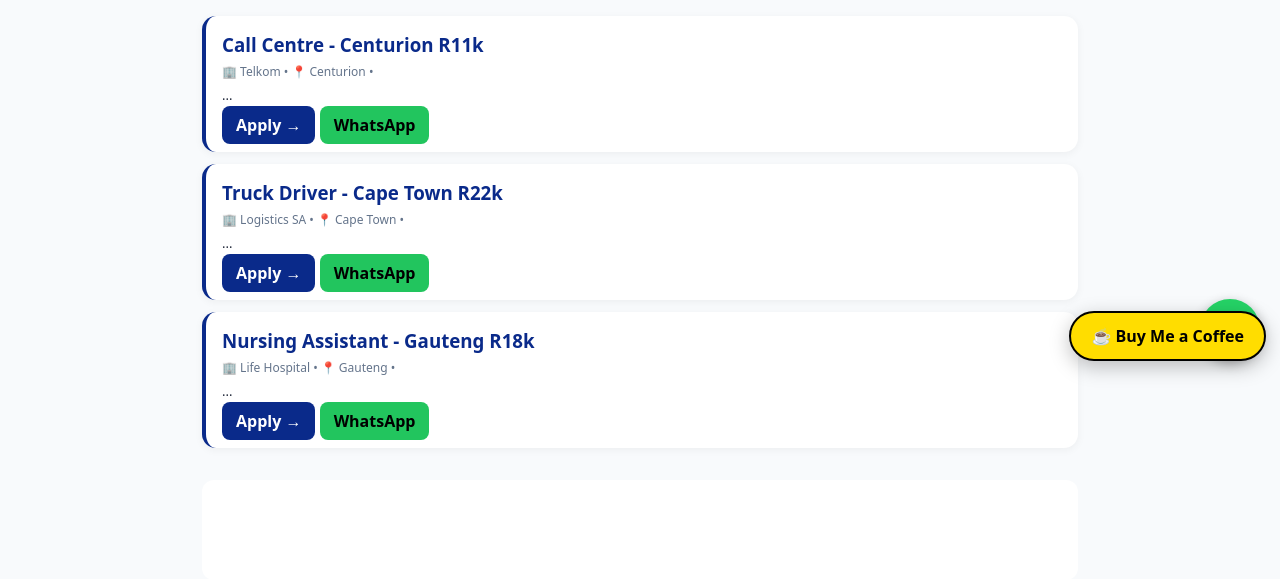
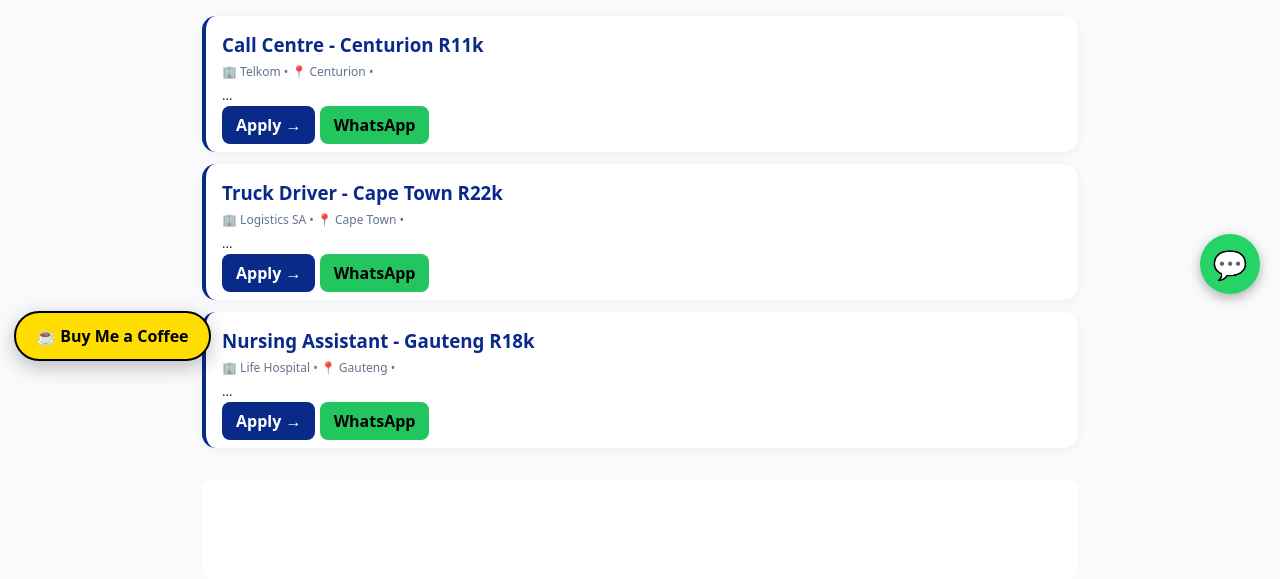
Before and after one commit to astroyoungin600-art/AstroJob-SA, a Flask app: page / in a window 1280 px wide. Shown: the part 421-1000 px from the top of the page. Run offline with Flask 3, Linux system fonts and the light colour scheme.

Commit message:
fix overlap - coffee left 18px, whatsapp right 85px

```diff
--- a/templates/index.html
+++ b/templates/index.html
@@ -13,7 +13,7 @@
 .searchBox button{padding:12px 20px;background:#0a2a8a;color:#fff;border:0;border-radius:10px;font-weight:900;cursor:pointer}
 .jobs{max-width:900px;margin:20px auto;padding:0 12px;display:grid;gap:12px}
 .job{background:#fff;padding:16px;border-radius:14px;box-shadow:0 2px 8px rgba(0,0,0,.05);border-left:4px solid #0a2a8a}
-.coffeeF{position:fixed;bottom:18px;right:14px;z-index:99999;background:#FFDD00;color:#000;padding:12px 20px;border-radius:30px;font-weight:900;box-shadow:0 6px 20px rgba(0,0,0,.25);text-decoration:none;border:2px solid #000}
+.coffeeF{position:fixed;bottom:18px;left:14px;z-index:99999;background:#FFDD00;color:#000;padding:12px 20px;border-radius:30px;font-weight:900;box-shadow:0 6px 20px rgba(0,0,0,.25);text-decoration:none;border:2px solid #000}
 </style><script>window.ADS_SLOT="1234567890"</script><link rel="manifest" href="/manifest.json"><meta name="theme-color" content="#0f172a"><meta name="apple-mobile-web-app-capable" content="yes"></head><body>
 
 <!-- Jobsa Channel -->
@@ -62,6 +62,6 @@ function installPWA(){if(deferredPrompt){deferredPrompt.prompt();}}
 
 
 <a href="https://whatsapp.com/channel/0029VbDh9dGK5cDEn5Epcw0F"
-   style="position:fixed;bottom:20px;right:20px;background:#25D366;color:white;width:60px;height:60px;border-radius:50%;display:flex;align-items:center;justify-content:center;font-size:28px;text-decoration:none;z-index:9999;box-shadow:0 4px 12px rgba(0,0,0,0.3)">💬</a>
+   style="position:fixed;bottom:85px;right:20px;background:#25D366;color:white;width:60px;height:60px;border-radius:50%;display:flex;align-items:center;justify-content:center;font-size:28px;text-decoration:none;z-index:9999;box-shadow:0 4px 12px rgba(0,0,0,0.3)">💬</a>
 </body></html>
 <!-- correct sticky ad at very bottom, after all content -->
```
